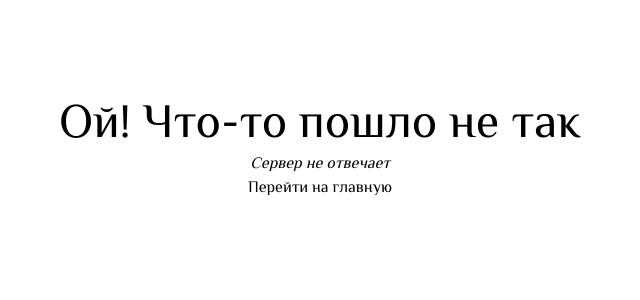
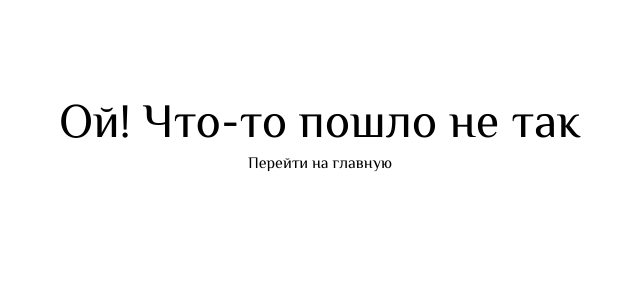
Before and after one commit to Leia0rgana/chemical-calculator, a React (Vite) app in the folder client/: page /error in a window 1280 px wide. Shown: the top 300 px of the page, without its empty margins (320-960 px from the left). Built offline with nearby package versions, Linux system fonts and the light colour scheme; a web font is replaced by a local one.

Commit message:
fixed error message

```diff
--- a/client/src/components/routes/ErrorPage.jsx
+++ b/client/src/components/routes/ErrorPage.jsx
@@ -2,17 +2,12 @@ import { useRouteError, Link } from 'react-router-dom'
 
 const ErrorPage = () => {
   const error = useRouteError()
-
   return (
     <div className="errorPage">
       <h1>Ой! Что-то пошло не так</h1>
-      {error ? (
+      {error && (
         <p>
           <i>{error.statusText || error.message}</i>
-        </p>
-      ) : (
-        <p>
-          <i>Сервер не отвечает</i>
         </p>
       )}
       <Link to="/">Перейти на главную</Link>
```
